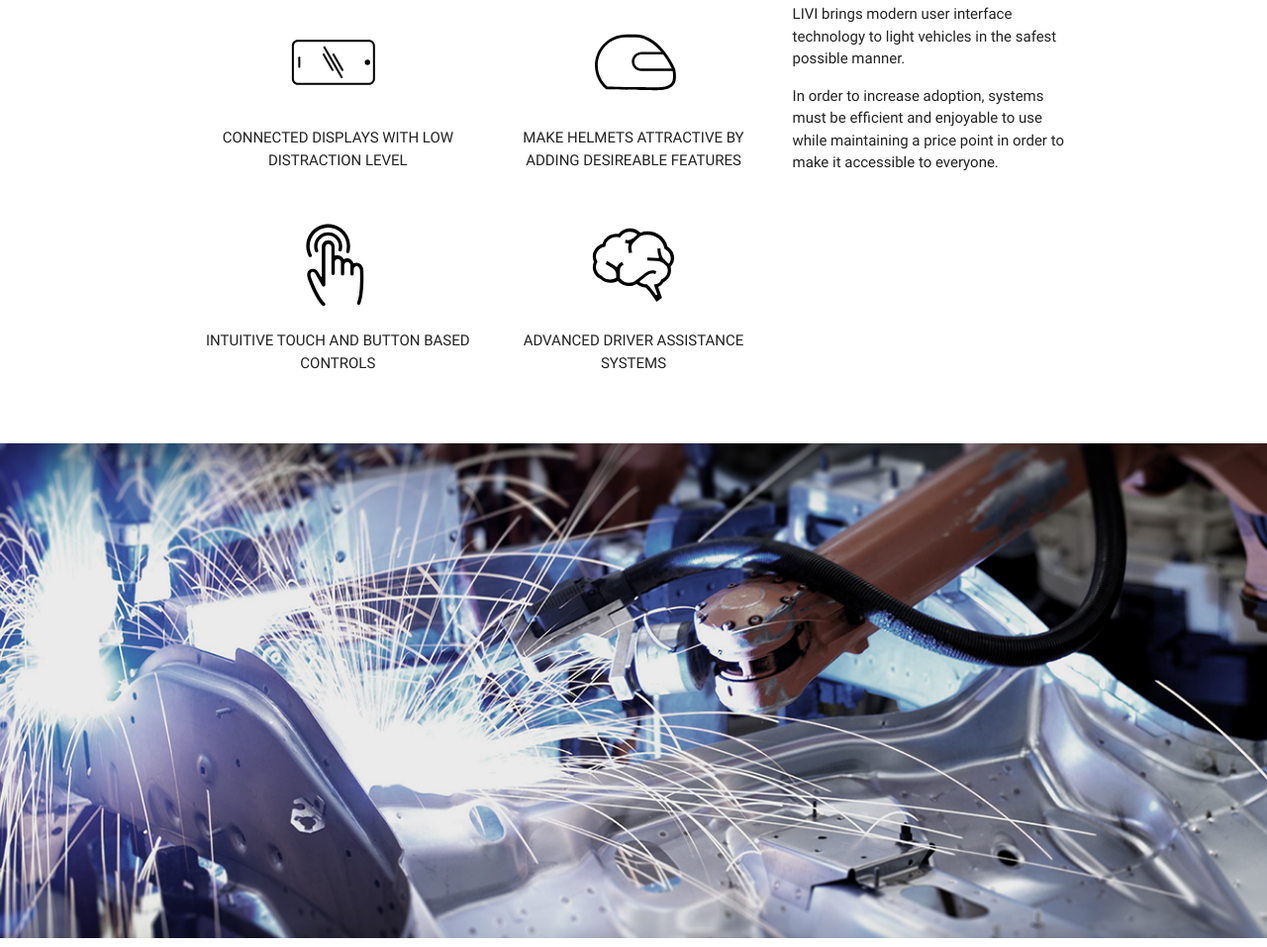
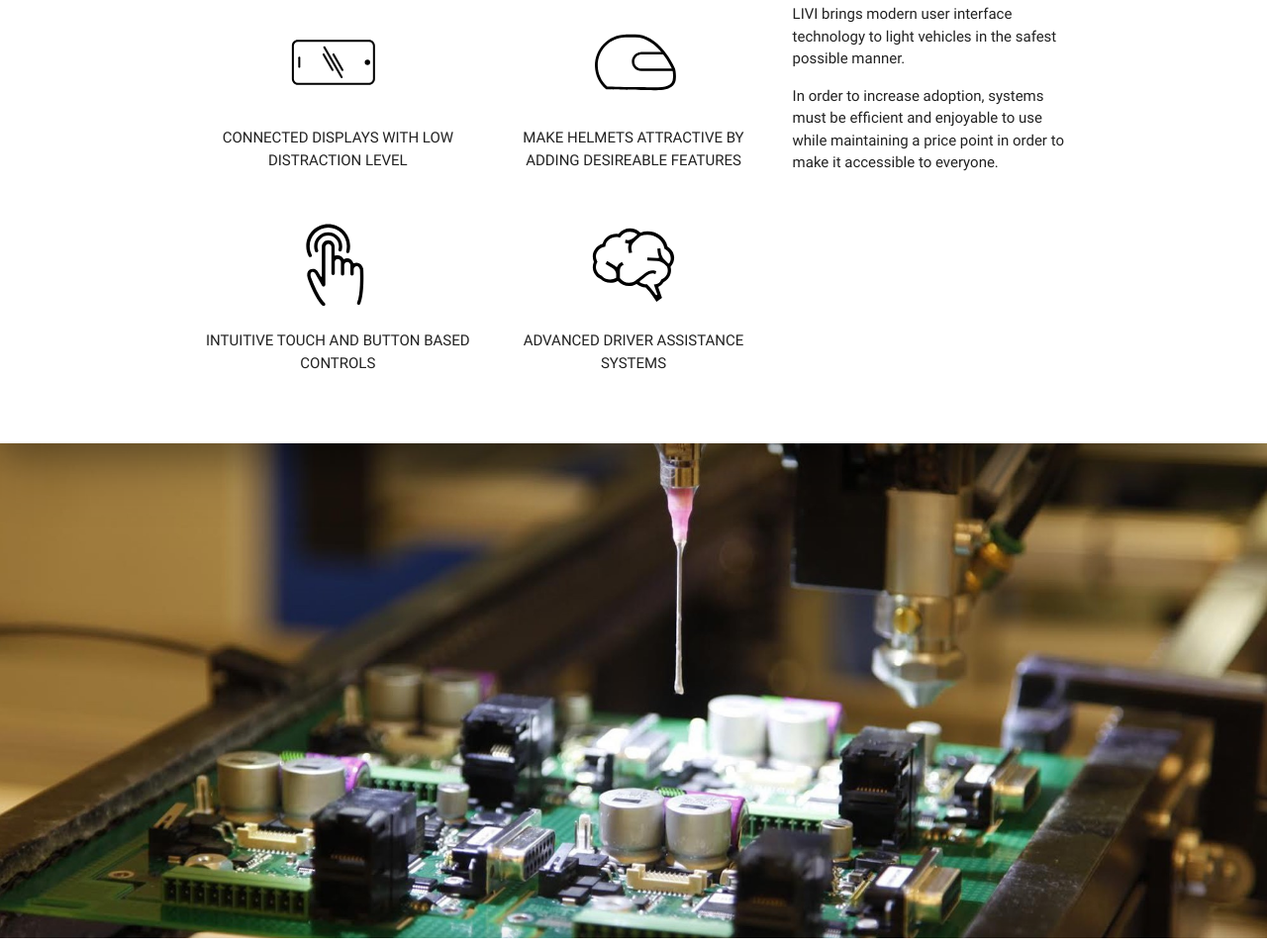
Before and after one commit to bratzie/livi, a plain HTML site: page index.html in a window 1280 px wide. Shown: the part 2198-3155 px from the top of the page at 99% size. Drawn offline with Linux system fonts and the light colour scheme.

Commit message:
Changed an image

```diff
--- a/index.html
+++ b/index.html
@@ -128,7 +128,7 @@
     </div>
   </div>
   <div class="parallax-container">
-    <div class="parallax"><img src="images/placeholder/quality.jpg">
+    <div class="parallax"><img src="images/kretskort.jpg">
     </div>
   </div>
   <div class="col s12 section scrollspy z-depth-4" id="offer">
```
Also changed, not shown: images/kretskort.jpg (added).
